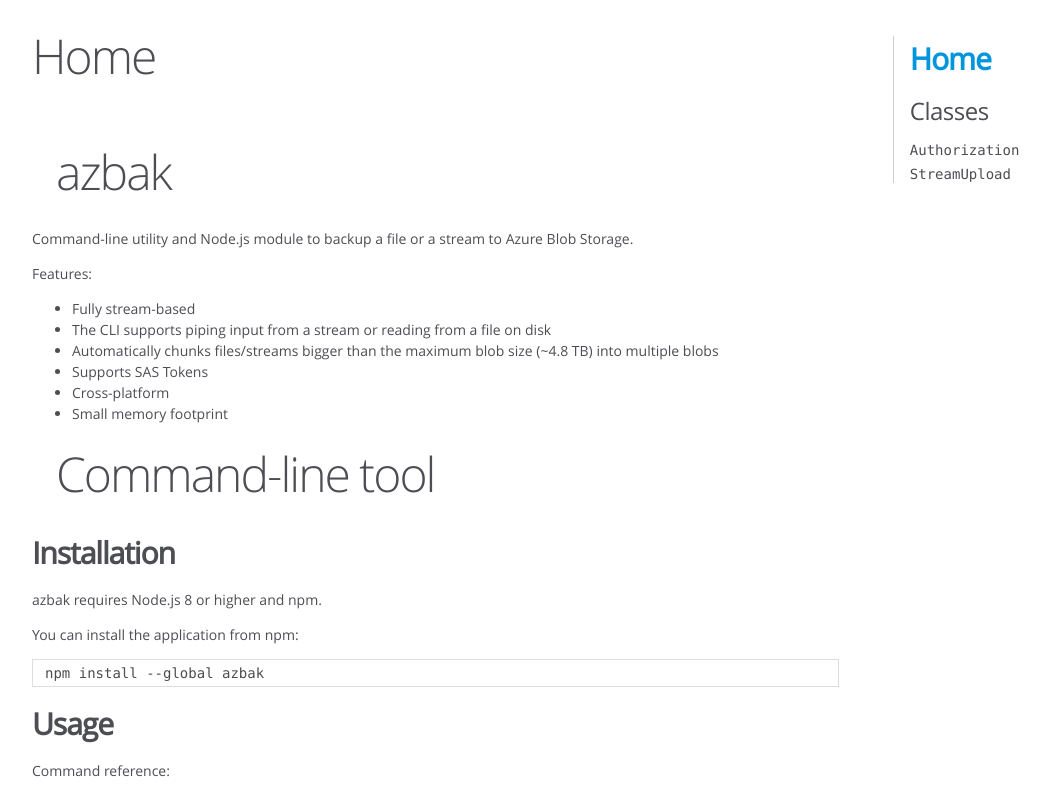
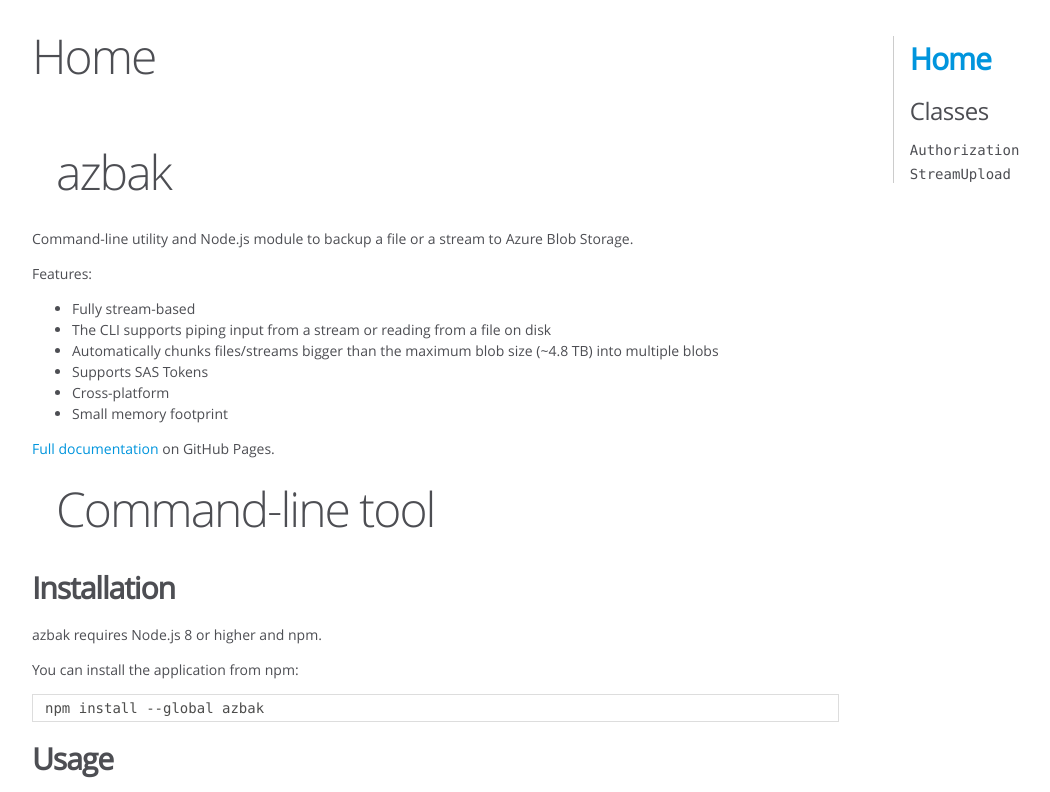
Before and after one commit to EgoAleSum/azbak.js, a website: page docs/index.html in a window 1280 px wide. Shown: the top 792 px of the page, without its empty margins (0-1050 px from the left). Drawn offline with Linux system fonts and the light colour scheme.

Commit message:
Added GH pages [skip ci]

```diff
--- a/docs/index.html
+++ b/docs/index.html
@@ -54,6 +54,7 @@
 <li>Cross-platform</li>
 <li>Small memory footprint</li>
 </ul>
+<p><a href="https://italypaleale.github.io/azbak.js">Full documentation</a> on GitHub Pages.</p>
 <h1>Command-line tool</h1>
 <h2>Installation</h2>
 <p>azbak requires Node.js 8 or higher and npm.</p>
```
Also changed, not shown: README.md, 2 other files.
